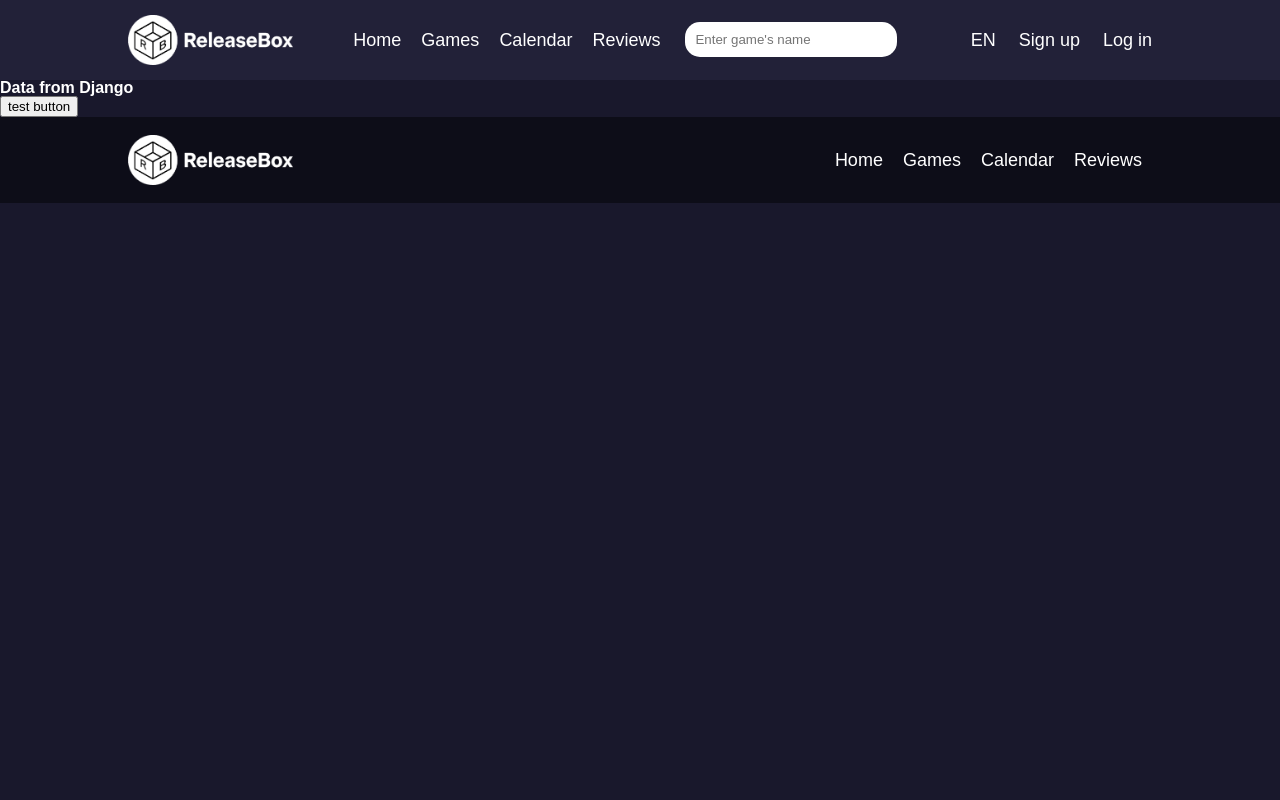
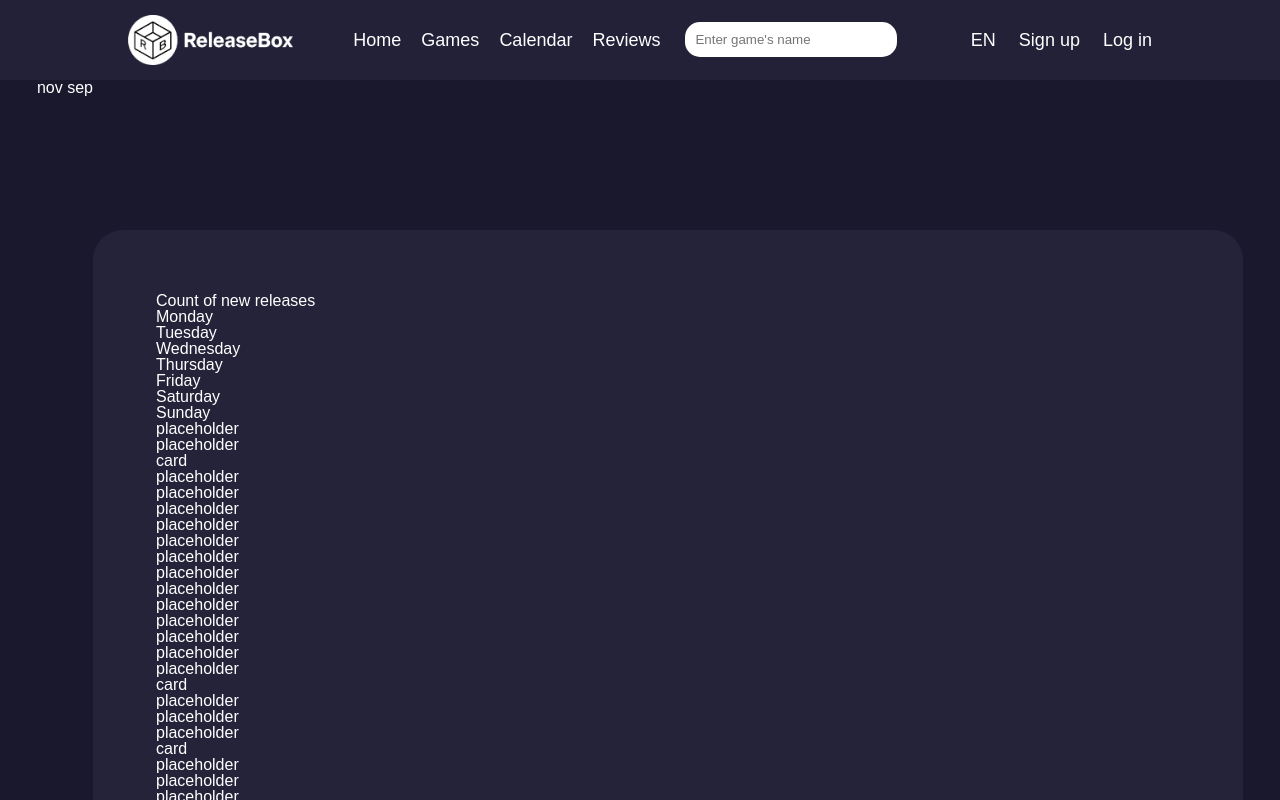
Before and after one commit to Stealr/ReleaseBox, a React (Vite) app in the folder frontend/rb-project/: page /Calendar in a window 1280 px wide. Shown: the top 800 px of the page. Built offline with nearby package versions, Linux system fonts and the light colour scheme.

Commit message:
Добавлено: страница calendar(без стилизации) алгоритм группировки игр по дням

```diff
--- a/frontend/rb-project/src/App.jsx
+++ b/frontend/rb-project/src/App.jsx
@@ -5,6 +5,7 @@ import Footer from "/src/Components/Footer/Footer.jsx";
 import Test from './pages/test.jsx';
 import Home from './pages/Home/home.jsx';
 import Games from './pages/Games/Games.jsx';
+import Calendar from './pages/Calendar/calendar.jsx';
 
 
 const MemoizedHeader = memo(Header);
@@ -17,7 +18,7 @@ function App() {
       <MemoizedHeader />
       <Routes>
         <Route path="/" element={<Home />} />
-        <Route path="/Calendar" element={<Test />} />
+        <Route path="/Calendar" element={<Calendar />} />
         <Route path="/Games" element={<Games />} />
         <Route path="/Login" element={<Test />} />
         <Route path="/{Game}" element={<Test />} />
--- /dev/null
+++ b/frontend/rb-project/src/Components/CalendarGrid/calendargrid.jsx
@@ -0,0 +1,43 @@
+import React, { useState, useEffect } from 'react';
+import Card from "/src/Components/CardGameCalendar/CardGameCalendar.jsx";
+
+
+function CalendarGrid( props ) {
+    const grouped = props["grouped_data"];
+
+
+    return (
+        <div className="calendar-grid">
+            <div class="calendar-weekday">Monday</div>
+            <div class="calendar-weekday">Tuesday</div>
+            <div class="calendar-weekday">Wednesday</div>
+            <div class="calendar-weekday">Thursday</div>
+            <div class="calendar-weekday">Friday</div>
+            <div class="calendar-weekday">Saturday</div>
+            <div class="calendar-weekday">Sunday</div>
+            {/* <Card
+                    key={game.id}
+                    name={game.name}
+                    released={game.released}
+                    platform={game.platform}
+                    genres={game.genres}
+                    metacritic={game.metacritic}
+                    imageBackground={game.imageBackground}
+                /> */}
+
+            {grouped.map((games, index) => (
+                games.length > 0 ? games.map((game) => (
+                    <div className='game-card' key={game.gameId}>
+                        card
+                    </div>
+                )) : (
+                    <div className="placeholder" key={index}>
+                        placeholder
+                    </div>
+                )
+            ))}
+        </div>
+    );
+}
+
+export default CalendarGrid
--- a/frontend/rb-project/src/Components/footer/Footer.jsx
+++ b/frontend/rb-project/src/Components/footer/Footer.jsx
@@ -10,9 +10,9 @@ function Footer() {
 
                 <nav className="navigation">
                     <Link to="/">Home</Link>
-                    <Link to="/games">Games</Link>
-                    <Link to="/calendar">Calendar</Link>
-                    <Link to="/reviews">Reviews</Link>
+                    <Link to="/Games">Games</Link>
+                    <Link to="/Calendar">Calendar</Link>
+                    <Link to="/Reviews">Reviews</Link>
                 </nav>
             </div>
         </div>
--- /dev/null
+++ b/frontend/rb-project/src/pages/Calendar/calendar.jsx
@@ -0,0 +1,138 @@
+import React, { useState, useEffect } from 'react';
+import "/src/pages/main-container.css";
+import axios from "axios";
+import CalendarGrid from "/src/Components/CalendarGrid/calendargrid.jsx";
+import { format, startOfMonth, endOfMonth, eachDayOfInterval, getDay } from 'date-fns';
+
+function Calendar() {
+    const [data, setData] = useState([{
+        "gameId": 25097,
+        "name": "The Legend of Zelda: Ocarina of Time",
+        "released": "1998-11-21",
+        "rating": "4.39",
+        "platform": "Nintendo",
+        "genres": "Action, Adventure, RPG",
+        "stores": "Nintendo Store",
+        "metacritic": "99",
+        "esrb_rating": "Everyone",
+        "tags": "Singleplayer",
+        "short_screenshots": "https://media.rawg.io/media/games/3a0/3a0c8e9ed3a711c542218831b893a0fa.jpg, https://media.rawg.io/media/screenshots/aff/aff922f4dfbc562ab31b5b924adbfe93.jpg, https://media.rawg.io/media/screenshots/40a/40aa860328a2295da73336d4060bd973.jpg, https://media.rawg.io/media/screenshots/e72/e72b59594b6abdedf8adbfd5a0e53251.jpg, https://media.rawg.io/media/screenshots/070/070de3718e543e7ac533d09a8758775f.jpg, https://media.rawg.io/media/screenshots/f75/f75e8f877f1851461aba7579ef604f77.jpg, https://media.rawg.io/media/screenshots/f26/f26c6649ce30ae53204aa7f76350b2fd.jpg",
+        "imageBackground": "https://media.rawg.io/media/games/3a0/3a0c8e9ed3a711c542218831b893a0fa.jpg"
+    },
+    {
+        "gameId": 407559,
+        "name": "Soulcalibur (1998)",
+        "released": "1998-07-30",
+        "rating": "0.0",
+        "platform": "Xbox, SEGA",
+        "genres": "Fighting",
+        "stores": "",
+        "metacritic": "98",
+        "esrb_rating": "Teen",
+        "tags": "",
+        "short_screenshots": "",
+        "imageBackground": "null"
+    },
+    {
+        "gameId": 54751,
+        "name": "Soulcalibur",
+        "released": "1998-07-30",
+        "rating": "4.38",
+        "platform": "Xbox, iOS, Android, SEGA",
+        "genres": "Action, Fighting",
+        "stores": "Xbox 360 Store",
+        "metacritic": "98",
+        "esrb_rating": "null",
+        "tags": "2 players",
+        "short_screenshots": "https://media.rawg.io/media/games/743/7430f1846ba6ce836f169d936c89819e.jpg, https://media.rawg.io/media/screenshots/9a6/9a629f689c5046e8a540bee2fc5d9886.jpg, https://media.rawg.io/media/screenshots/ef0/ef065a3a1a2669096285e697d48123ac.jpg, https://media.rawg.io/media/screenshots/d3c/d3c0a4a32e6580082fe2a817b68d3738.jpg, https://media.rawg.io/media/screenshots/452/4525e59360ba76ed0b64c06fa35c54b2.jpg, https://media.rawg.io/media/screenshots/b44/b44045d72c82f0392e86de9ce4d10540.jpg, https://media.rawg.io/media/screenshots/9b1/9b173e96f83d2d77770f9b00f2562fa9.jpg",
+        "imageBackground": "https://media.rawg.io/media/games/743/7430f1846ba6ce836f169d936c89819e.jpg"
+    },
+    {
+        "gameId": 324997,
+        "name": "Baldur's Gate III",
+        "released": "2023-08-03",
+        "rating": "4.47",
+        "platform": "PC, PlayStation, Xbox, Apple Macintosh",
+        "genres": "Adventure, RPG, Strategy",
+        "stores": "PlayStation Store, GOG, Steam",
+        "metacritic": "97",
+        "esrb_rating": "Mature",
+        "tags": "Singleplayer, Steam Achievements, Multiplayer, Steam Cloud, RPG, Co-op, Online Co-Op, Fantasy, Online multiplayer, Split Screen, Local Co-Op, Local Multiplayer, Cross-Platform Multiplayer, role-playing, Character Customization, Captions available, Isometric, Magic, Steam Trading Cards, CRPG, Party-Based RPG, Role Playing Game, Dungeons & Dragons",
+        "short_screenshots": "https://media.rawg.io/media/games/699/69907ecf13f172e9e144069769c3be73.jpg, https://media.rawg.io/media/screenshots/a67/a676cdec0eadc42a133ac49e7f2e1aac.jpg, https://media.rawg.io/media/screenshots/705/705846f6583a6da009a0ae7fcdece36d.jpg, https://media.rawg.io/media/screenshots/d29/d29b1d2726d69432d2b4180a79b9ee9d.jpg, https://media.rawg.io/media/screenshots/ed1/ed19ec8ce43f9dd3553df4a6d9301f61.jpg, https://media.rawg.io/media/screenshots/6c8/6c8983d658a4a24dc8eb9d2f88f1dabf.jpg, https://media.rawg.io/media/screenshots/92c/92cbe16a795afbc9d9837ed9eae4f22b.jpg",
+        "imageBackground": "https://media.rawg.io/media/games/699/69907ecf13f172e9e144069769c3be73.jpg"
+    },
+    {
+        "gameId": 56123,
+        "name": "Metroid Prime",
+        "released": "2002-11-17",
+        "rating": "4.38",
+        "platform": "Nintendo",
+        "genres": "Action, Shooter, Adventure",
+        "stores": "",
+        "metacritic": "97",
+        "esrb_rating": "null",
+        "tags": "Singleplayer",
+        "short_screenshots": "https://media.rawg.io/media/games/c86/c86bc047ba949959a90fe24209d59439.jpg, https://media.rawg.io/media/screenshots/ab7/ab7efedd1d85fb0007f84a2955ac9d39.jpg, https://media.rawg.io/media/screenshots/788/78816464d5fddfa7f81b892b9b7c6a39.jpg, https://media.rawg.io/media/screenshots/6d9/6d9a1de06e87730707e4f39acd6cc237.jpg, https://media.rawg.io/media/screenshots/c11/c11eaf445d1146cad23f499adbd86b85.jpg, https://media.rawg.io/media/screenshots/29f/29fb6ff5828089ce44aa0e82fe75b176.jpg, https://media.rawg.io/media/screenshots/4ca/4ca53cc663eeea9eb0652413ea4e8372.jpg",
+        "imageBackground": "https://media.rawg.io/media/games/c86/c86bc047ba949959a90fe24209d59439.jpg"
+    }]);
+
+    console.log(data)
+
+    const initializeDays = () => {
+        const today = new Date();
+
+        const month = today.getMonth() + 1;
+        const year = today.getFullYear();
+
+        const number_of_days = new Date(year, month, 0).getDate()
+
+        // ЗАМЕНИТЬ 31 НА number_of_days!!!!!!!!!!!!!!!!!!!!!!!!!!!!!!!!
+        const days = [];
+        for (let i = 0; i <= 31 - 1; i++) {
+            days[i.toString()] = [];
+        }
+        return days;
+    };
+
+    const groupByDay = (games) => {
+        const grouped = initializeDays();
+
+        games.forEach((game) => {
+            const day = new Date(game.released).getDate().toString();
+            grouped[day - 1].push(game);
+        });
+
+        return grouped;
+    };
+
+    // useEffect(() => {
+    //     axios.get('http://localhost:8000/games/')
+    //         .then(response => {
+    //             setData(response.data);
+    //             console.log("Successful data recording!")
+    //             console.log(data)
+    //         })
+    //         .catch(error => {
+    //             console.error(error);
+    //         });
+    // }, []);
+
+
+    return (
+        <div>
+            <div className="main-content">
+                <div className="month-switcher">
+                    nov sep
+                </div>
+                <div className="container">
+                    Count of new releases
+                    <div className="calendar">
+                        <CalendarGrid grouped_data={groupByDay(data)} />
+                    </div>
+                </div>
+            </div>
+        </div>
+    );
+}
+
+export default Calendar
```
Also changed, not shown: frontend/rb-project/src/Components/Header/Header.jsx (+10 -11 lines), frontend/rb-project/src/pages/Calendar/calendar.css (added), 1 other file (tests, documents, lock files or other folders).
